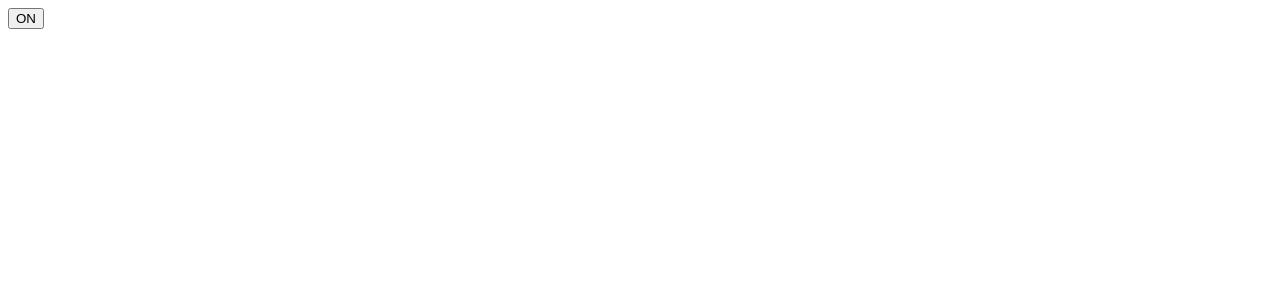
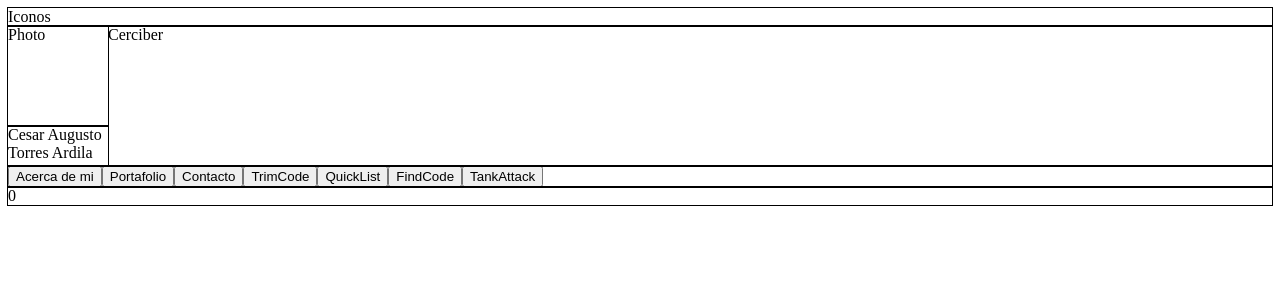
Before and after one commit to cerciber/old-portfolio, a React (Create React App) app: page / in a window 1280 px wide. Shown: the top 300 px of the page. Built offline with nearby package versions, Linux system fonts and the light colour scheme.

Commit message:
Esctructura base

```diff
--- a/package.json
+++ b/package.json
@@ -1,4 +1,5 @@
 {
+  "homepage":"https://Cerciber.github.io/Portfolio",
   "name": "my-app",
   "version": "0.1.0",
   "private": true,
@@ -11,6 +12,8 @@
     "react-scripts": "3.4.1"
   },
   "scripts": {
+  	"predeploy": "npm run build",
+    "deploy": "gh-pages -d build",
     "start": "react-scripts start",
     "build": "react-scripts build",
     "test": "react-scripts test",
--- a/src/App.js
+++ b/src/App.js
@@ -2,35 +2,15 @@
 
 // Importaciones
 import React from 'react';      // React
+import Structure from './structure/Structure';
 
-class Toggle extends React.Component {
-  constructor(props) {
-    super(props);
-    this.state = {isToggleOn: true};
-
-    // Este enlace es necesario para hacer que `this` funcione en el callback
-    this.evento = this.evento.bind(this);
-  }
-
-  evento() {
-    this.setState(state => ({
-      isToggleOn: !state.isToggleOn
-    }));
-  }
-
+class App extends React.Component {
   render() {
     return (
-      <button onClick={this.evento}>
-        {this.state.isToggleOn ? 'ON' : 'OFF'}
-      </button>
+      <Structure/>
     );
   }
 }
 
-// Función de contenido del componente base
-function App() {
-  return <Toggle></Toggle>;
-}
-
 // Exportaciones
-export default App;     // Contendio del componente base
+export default App;
--- /dev/null
+++ b/src/structure/Structure.css
@@ -0,0 +1,37 @@
+div {
+    box-sizing: border-box;
+    outline:1px solid black;
+  }
+
+.header {
+
+}
+
+.nav {
+
+}
+
+.content {
+
+}
+
+.user {
+    float: left;
+}
+
+.photo {
+    width: 100px;
+    height: 100px;
+}
+
+.name {
+    height: 40px;
+}
+
+.title {
+    height: 140px;
+}
+
+.icons {
+
+}
--- /dev/null
+++ b/src/structure/Structure.js
@@ -0,0 +1,64 @@
+// Componente base de la aplicación
+
+// Importaciones
+import React from 'react';      // React
+import './Structure.css';
+
+// Constantes para las escenas
+export const ABOUT_ME_SCENE = 0;
+export const PORTFOLIO_SCENE = 1;
+export const CONTACT_SCENE = 2;
+export const TRIM_CODE_SCENE = 3;
+export const QUICK_LIST_SCENE = 4;
+export const FIND_CODE_SCENE = 5;
+export const TANK_ATTACT_SCENE = 6;
+
+class Structure extends React.Component {
+
+  constructor(props) {
+    super(props);
+    this.state = {scene: ABOUT_ME_SCENE}
+  }
+
+  changeScene(val) {
+    this.setState({scene: val});
+  }
+
+  render() {
+    return (
+      <div>
+        <div class="header">
+          <div class="icons">
+            Iconos
+          </div>
+          <div class="user">
+            <div class="photo">
+              Photo
+            </div>
+            <div class="name">
+              Cesar Augusto <br/> Torres Ardila
+					  </div>
+          </div>
+          <div class="title">
+            Cerciber
+				  </div>
+        </div>
+        <div class="nav">
+          <button class="button" type="button" onClick={() => this.changeScene(ABOUT_ME_SCENE)}>Acerca de mi</button>
+          <button class="button" type="button" onClick={() => this.changeScene(PORTFOLIO_SCENE)}>Portafolio</button>
+          <button class="button" type="button" onClick={() => this.changeScene(CONTACT_SCENE)}>Contacto</button>
+          <button class="button" type="button" onClick={() => this.changeScene(TRIM_CODE_SCENE)}>TrimCode</button>
+          <button class="button" type="button" onClick={() => this.changeScene(QUICK_LIST_SCENE)}>QuickList</button>
+          <button class="button" type="button" onClick={() => this.changeScene(FIND_CODE_SCENE)}>FindCode</button>
+          <button class="button" type="button" onClick={() => this.changeScene(TANK_ATTACT_SCENE)}>TankAttack</button>
+        </div>
+        <div class="content">
+          {this.state.scene}
+          </div>
+      </div>
+    );
+  }
+}
+
+// Exportaciones
+export default Structure;
```
